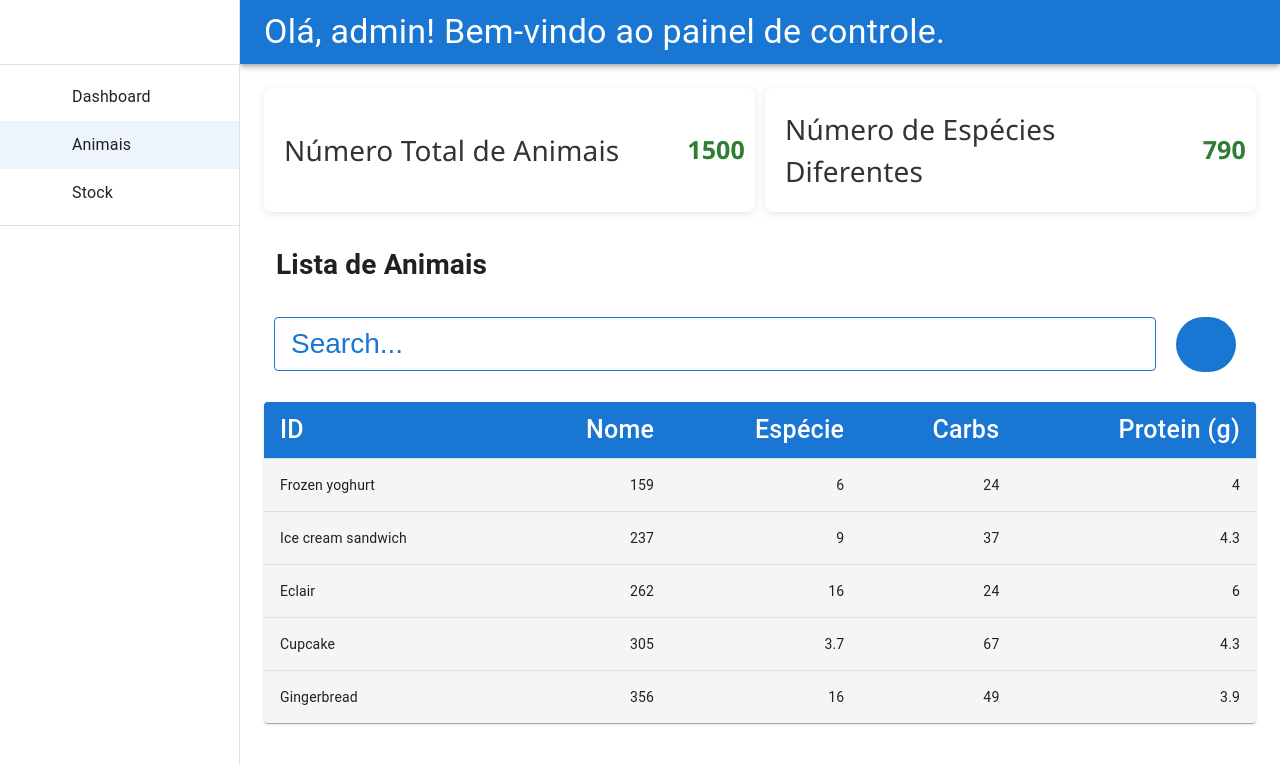
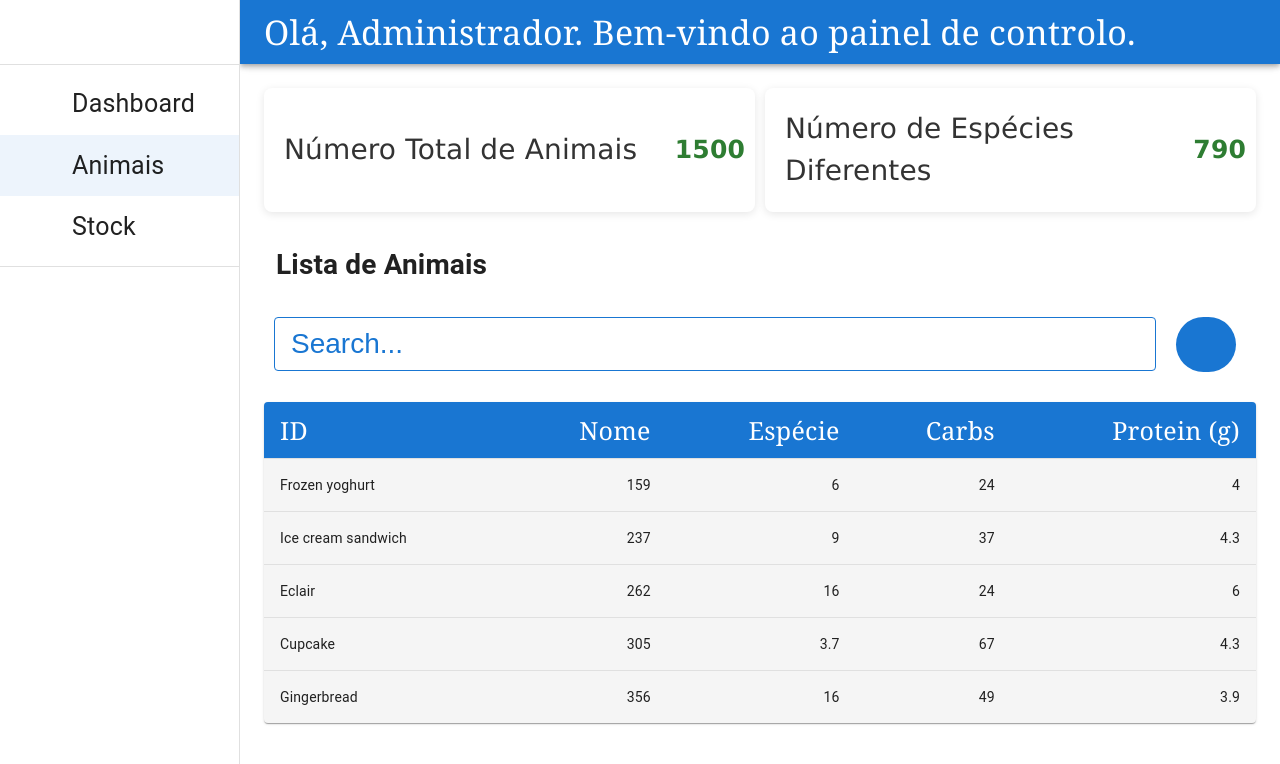
Before and after one commit to RubenEsperto/Hackathon, a React (Create React App) app in the folder hackathon/: page /stock/animais in a window 1280 px wide. Shown: the top 764 px of the page. Built offline with nearby package versions, Linux system fonts and the light colour scheme; some icons are missing.

Commit message:
font-fixing and general styling upgrades

```diff
--- a/hackathon/src/App.css
+++ b/hackathon/src/App.css
@@ -22,7 +22,7 @@
   margin-left: 250px;
   padding: 10px;
   text-align: left;
-  font-family: 'Segoe UI', Tahoma, Geneva, Verdana, sans-serif;
+  font-family: Verdana, sans-serif;
 }
 
 
--- a/hackathon/src/App.js
+++ b/hackathon/src/App.js
@@ -8,7 +8,7 @@ import AppBar from '@mui/material/AppBar';
 import Toolbar from '@mui/material/Toolbar';
 import Typography from '@mui/material/Typography';
 import Divider from '@mui/material/Divider';
-
+import './styles/StockAnimals.css'
 import SidebarMenu from './components/SideBarMenu';
 import ListadeAnimais from './pages/StockAnimals';
 import FoodStock from './pages/StockFood';
@@ -26,8 +26,8 @@ function Layout({ children }) {
         sx={{ width: `calc(100% - ${drawerWidth}px)`, ml: `${drawerWidth}px` }}
       >
         <Toolbar>
-          <Typography variant="h4" noWrap component="div">
-            Olá, admin! Bem-vindo ao painel de controle.
+          <Typography variant="h4" noWrap component="div"   sx={{ fontFamily: 'Georgia, Times New Roman, serif' }} >
+            Olá, Administrador. Bem-vindo ao painel de controlo.
           </Typography>
         </Toolbar>
       </AppBar>
--- a/hackathon/src/components/SideBarMenu.jsx
+++ b/hackathon/src/components/SideBarMenu.jsx
@@ -15,18 +15,20 @@ function SidebarMenu() {
 
   return (
     <>
-    <List>
+    <List >
       {navItems.map((item, index) => (
-        <ListItem key={item.text} disablePadding>
+        <ListItem  key={item.text}  disablePadding>
           <ListItemButton
             component={Link}
             to={item.path}
             selected={location.pathname === item.path}
+
           >
-            <ListItemIcon>
+            <ListItemIcon
+            >
               {index % 2 === 0 ? <SetMealIcon /> : <WavesIcon />}
             </ListItemIcon>
-            <ListItemText primary={item.text} />
+            <ListItemText primary={item.text} sx={{ '& .MuiTypography-root': { fontSize: '25px' } }} />
           </ListItemButton>
         </ListItem>
       ))}
--- a/hackathon/src/components/TableModern.jsx
+++ b/hackathon/src/components/TableModern.jsx
@@ -26,11 +26,11 @@ export default function BasicTable() {
   <Table sx={{ minWidth: 650 }} aria-label="simple table">
     <TableHead>
       <TableRow sx={{ backgroundColor: '#1976d2' }}>
-        <TableCell sx={{ color: 'white', fontSize: '25px' }}>ID </TableCell>
-        <TableCell sx={{ color: 'white', fontSize: '25px' }} align="right">Nome</TableCell>
-        <TableCell sx={{ color: 'white', fontSize: '25px' }} align="right">Espécie</TableCell>
-        <TableCell sx={{ color: 'white', fontSize: '25px' }} align="right">Carbs</TableCell>
-        <TableCell sx={{ color: 'white', fontSize: '25px' }} align="right">Protein&nbsp;(g)</TableCell>
+        <TableCell sx={{ color: 'white', fontSize: '25px', fontFamily: 'Georgia, Times New Roman, serif' }}>ID </TableCell>
+        <TableCell sx={{ color: 'white', fontSize: '25px', fontFamily: 'Georgia, Times New Roman, serif' }} align="right">Nome</TableCell>
+        <TableCell sx={{ color: 'white', fontSize: '25px', fontFamily: 'Georgia, Times New Roman, serif' }} align="right">Espécie</TableCell>
+        <TableCell sx={{ color: 'white', fontSize: '25px', fontFamily: 'Georgia, Times New Roman, serif' }} align="right">Carbs</TableCell>
+        <TableCell sx={{ color: 'white', fontSize: '25px', fontFamily: 'Georgia, Times New Roman, serif' }} align="right">Protein&nbsp;(g)</TableCell>
       </TableRow>
     </TableHead>
     <TableBody>
--- a/hackathon/src/pages/Dashboard.jsx
+++ b/hackathon/src/pages/Dashboard.jsx
@@ -24,9 +24,6 @@ export default function Dashboard(){
             <h2>Estoque dividido por tipo</h2>
                 <LineChart/>
     </div>
-
-    <div class="div7">
-    Table?</div>
 </>
     )
 }
--- a/hackathon/src/styles/Dashboard.css
+++ b/hackathon/src/styles/Dashboard.css
@@ -14,7 +14,7 @@
     margin:0;
     padding:0;
     text-align: left;
-  font-family: 'Segoe UI', Tahoma, Geneva, Verdana, sans-serif;
+  font-family: Verdana, sans-serif;
   display:flex;
   align-items: center;
   width: 100%;
@@ -27,7 +27,7 @@
   margin-top: 20px;
   padding: 40px;
   text-align: left;
-  font-family: 'Segoe UI', Tahoma, Geneva, Verdana, sans-serif;
+  font-family: Verdana, sans-serif;
   display:flex;
   align-items: center;
   width: 100%;
--- a/hackathon/src/styles/SmallCard.css
+++ b/hackathon/src/styles/SmallCard.css
@@ -4,7 +4,7 @@
   box-shadow: 0 2px 8px rgba(0, 0, 0, 0.1);
   margin:0;
   text-align: left;
-  font-family: 'Segoe UI', Tahoma, Geneva, Verdana, sans-serif;
+  font-family: Verdana, sans-serif;
   display:flex;
   align-items: center;
   width: 100%;
--- a/hackathon/src/styles/signin.css
+++ b/hackathon/src/styles/signin.css
@@ -7,7 +7,7 @@
   border: 1px solid #ccc;
   border-radius: 8px;
   text-align: center;
-  font-family: Arial, sans-serif;
+  font-family: Verdana, sans-serif;
   background-color: #f9f9f9;
   box-shadow: 0 2px 8px rgba(0, 0, 0, 0.1);
 }
```
Also changed, not shown: hackathon/src/styles/StockAnimals.css (added), hackathon/src/styles/linechart.css (deleted).
